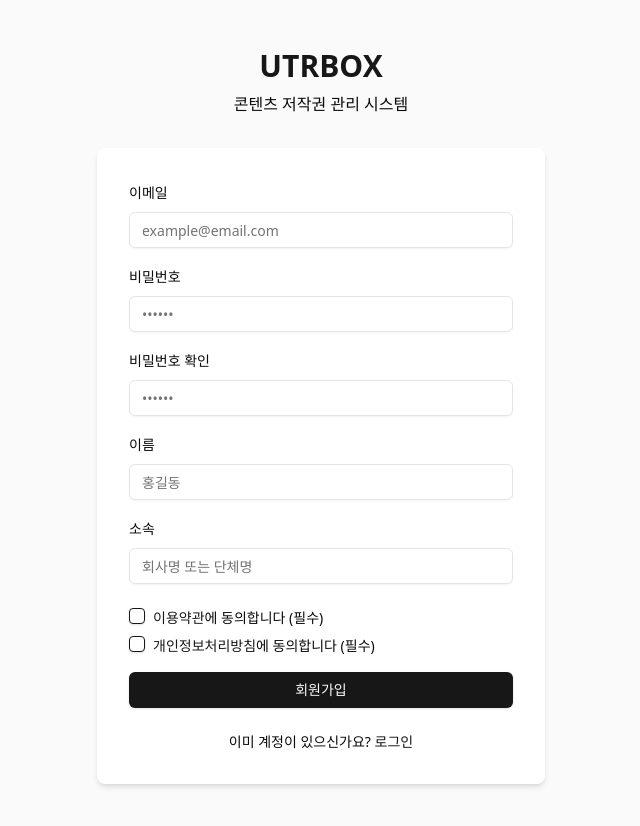
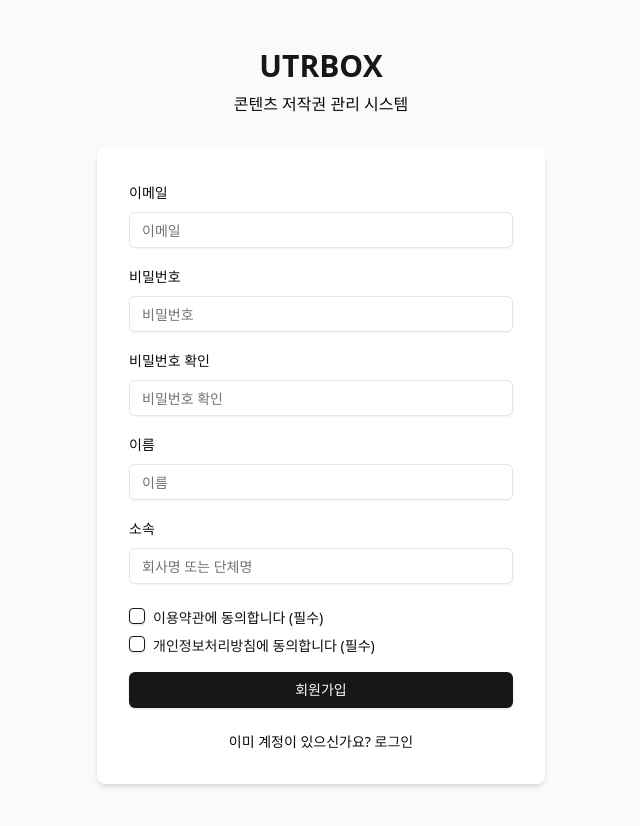
Before and after one commit to 8around/outsourcing_utrbox, a Next.js app: page /signup in a window 1280 px wide. Shown: the top 826 px of the page, without its empty margins (319-959 px from the left). Built offline with nearby package versions, Linux system fonts and the light colour scheme.

Commit message:
fix: 로그인, 회원가입 폼 placeholder 변경

```diff
--- a/components/auth/LoginForm.tsx
+++ b/components/auth/LoginForm.tsx
@@ -107,7 +107,7 @@ export function LoginForm() {
               <FormItem>
                 <FormLabel>이메일</FormLabel>
                 <FormControl>
-                  <Input type="email" placeholder="example@email.com" {...field} />
+                  <Input type="email" placeholder="이메일" {...field} />
                 </FormControl>
                 <FormMessage />
               </FormItem>
@@ -121,7 +121,7 @@ export function LoginForm() {
               <FormItem>
                 <FormLabel>비밀번호</FormLabel>
                 <FormControl>
-                  <Input type="password" placeholder="••••••" {...field} />
+                  <Input type="password" placeholder="비밀번호" {...field} />
                 </FormControl>
                 <FormMessage />
               </FormItem>
--- a/components/auth/SignupForm.tsx
+++ b/components/auth/SignupForm.tsx
@@ -141,7 +141,7 @@ export function SignupForm() {
                 <FormItem>
                   <FormLabel>이메일</FormLabel>
                   <FormControl>
-                    <Input type="email" placeholder="example@email.com" {...field} />
+                    <Input type="email" placeholder="이메일" {...field} />
                   </FormControl>
                   <FormMessage />
                 </FormItem>
@@ -155,7 +155,7 @@ export function SignupForm() {
                 <FormItem>
                   <FormLabel>비밀번호</FormLabel>
                   <FormControl>
-                    <Input type="password" placeholder="••••••" {...field} />
+                    <Input type="password" placeholder="비밀번호" {...field} />
                   </FormControl>
                   <FormMessage />
                 </FormItem>
@@ -169,7 +169,7 @@ export function SignupForm() {
                 <FormItem>
                   <FormLabel>비밀번호 확인</FormLabel>
                   <FormControl>
-                    <Input type="password" placeholder="••••••" {...field} />
+                    <Input type="password" placeholder="비밀번호 확인" {...field} />
                   </FormControl>
                   <FormMessage />
                 </FormItem>
@@ -183,7 +183,7 @@ export function SignupForm() {
                 <FormItem>
                   <FormLabel>이름</FormLabel>
                   <FormControl>
-                    <Input placeholder="홍길동" {...field} />
+                    <Input placeholder="이름" {...field} />
                   </FormControl>
                   <FormMessage />
                 </FormItem>
@@ -216,7 +216,7 @@ export function SignupForm() {
                     <div className="space-y-1 leading-none">
                       <FormLabel className="cursor-pointer text-sm font-normal">
                         <Link
-                          href="/terms"
+                          href="#"
                           className="text-primary hover:underline"
                           target="_blank"
                         >
@@ -241,7 +241,7 @@ export function SignupForm() {
                     <div className="space-y-1 leading-none">
                       <FormLabel className="cursor-pointer text-sm font-normal">
                         <Link
-                          href="/privacy"
+                          href="#"
                           className="text-primary hover:underline"
                           target="_blank"
                         >
```
